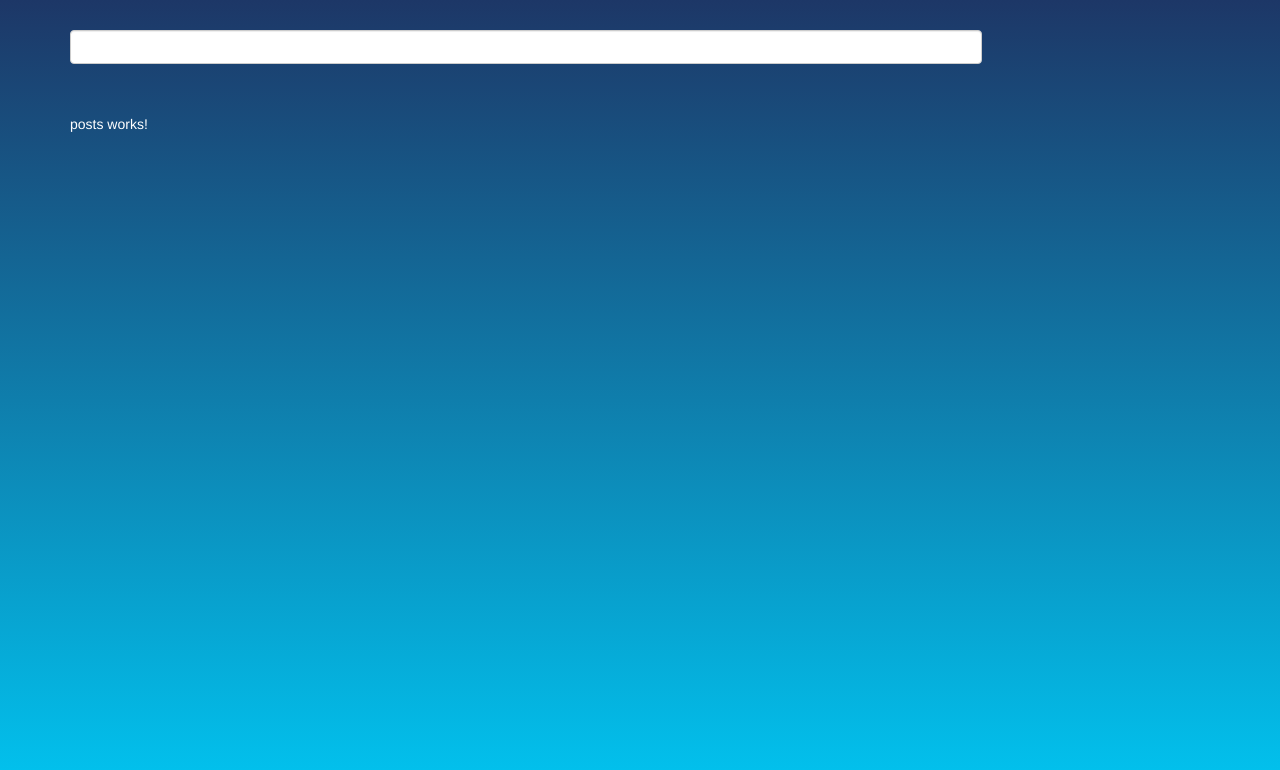
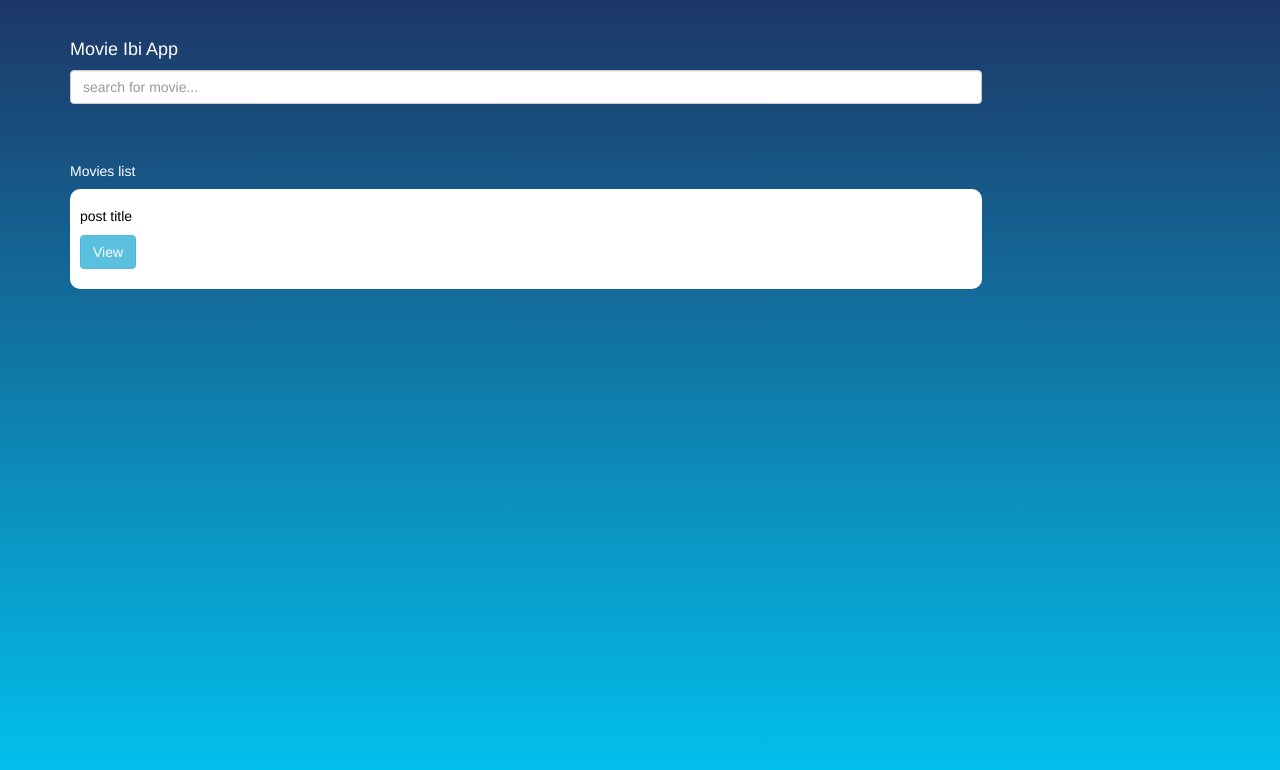
Before and after one commit to pagao/postapp, an Angular app: page / in a window 1280 px wide. Shown: the top 770 px of the page. Built offline with nearby package versions, Linux system fonts and the light colour scheme.

Commit message:
small design

```diff
--- a/src/app/app.component.html
+++ b/src/app/app.component.html
@@ -1,5 +1,7 @@
 <div class="container d-flex justify-center" style="margin-top: 3rem;">
-  <input class="form-control" style="width: 80%;display: inline-block;margin-bottom: 5rem;" />
+  <h4>Movie Ibi App</h4>
+  <input placeholder="search for movie..." class="form-control"
+    style="width: 80%;display: inline-block;margin-bottom: 5rem;" />
   <!-- <button class="btn btn-success"></button>
 
   -->
--- a/src/app/post/post.component.html
+++ b/src/app/post/post.component.html
@@ -1 +1,4 @@
-<p>post works!</p>
+<div class="d-flex flex-columns post" style="color: #000; padding: 1rem;">
+  <h5 class="title">post title</h5>
+  <button class="btn btn-info" style="justify-self: end;">View </button>
+</div>
--- a/src/app/post/post.component.scss
+++ b/src/app/post/post.component.scss
@@ -0,0 +1,6 @@
+.post {
+  min-height: 10rem;
+  background-color: #fff;
+  max-width: 80%;
+  border-radius: 10px;
+}
--- a/src/app/posts/posts.component.html
+++ b/src/app/posts/posts.component.html
@@ -1 +1,2 @@
-<p>posts works!</p>
+<h5>Movies list</h5>
+<app-post> </app-post>
```
